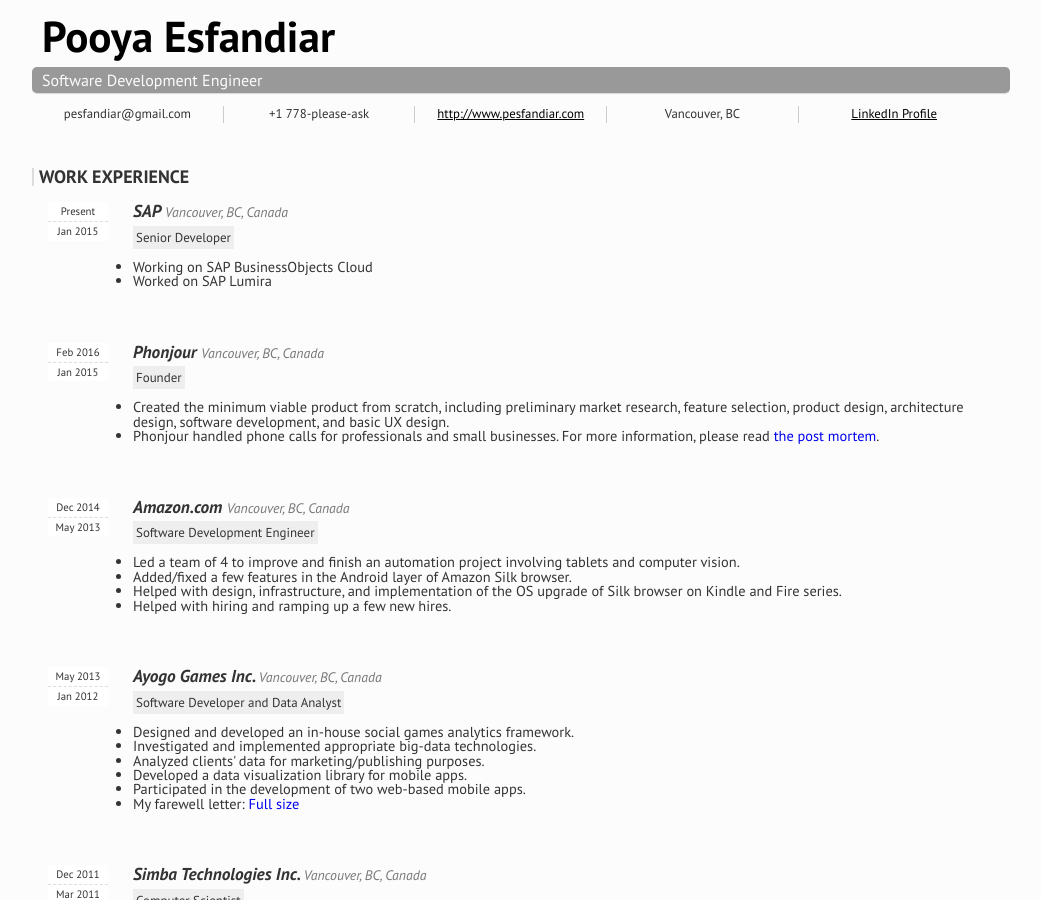
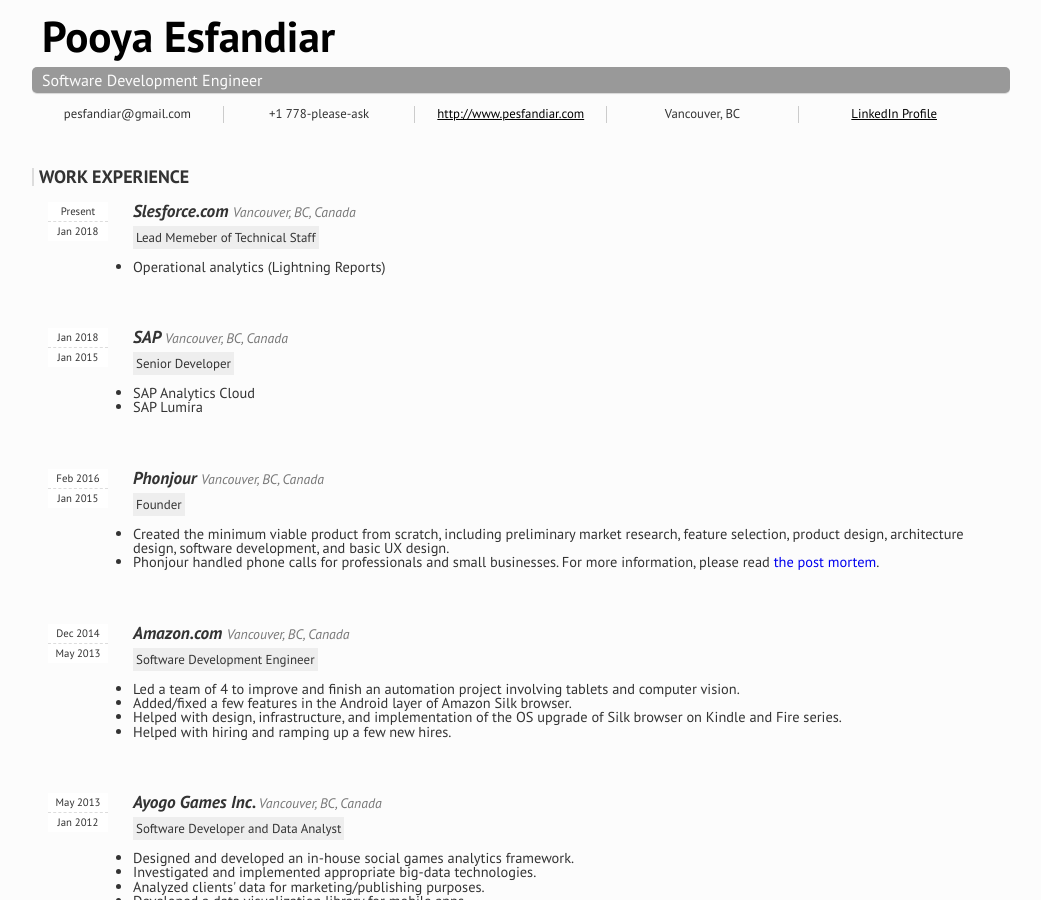
Before and after one commit to pesfandiar/pesfandiar.github.io, a Jekyll site: the page resume.html, which Jekyll copies as it is, in a window 1280 px wide and 900 px high. Shown: the whole window, without its empty margins (119-1160 px from the left). Built offline with Jekyll 4.4.1, drawn with Linux system fonts in a browser that asks for light colours.

Commit message:
Updated resume with Salesforce

```diff
--- a/resume.html
+++ b/resume.html
@@ -20,10 +20,6 @@
     <script src="assets/main/js/modernizr.custom.15550.js"></script>
   </head>
   <body>
-    <!--[if lt IE 7]>
-      <p class="chromeframe">You are using an outdated browser. <a href="http://browsehappy.com/">Upgrade your browser today</a> or <a href="http://www.google.com/chromeframe/?redirect=true">install Google Chrome Frame</a> to better experience this site.</p>
-    <![endif]-->
-
     <header class="vcard">
       <h1 class="fn"><a href="http://www.pesfandiar.com">Pooya Esfandiar</a></h1>
       <h2 class="role">Software Development Engineer</h2>
@@ -46,14 +42,25 @@
     <section id="experience">
       <h1>Work Experience</h1>
       <article>
-        <h1><a href="http://www.sap.com" title="SAP">SAP</a> <span>Vancouver, BC, Canada</span></h1>
-        <h2>Senior Developer</h2>
-        <time datetime="2015-01-01" class="start">Jan 2015</time>
+        <h1><a href="https://www.salesforce.com" title="Salesforce.com">Slesforce.com</a> <span>Vancouver, BC, Canada</span></h1>
+        <h2>Lead Memeber of Technical Staff</h2>
+        <time datetime="2018-01-29" class="start">Jan 2018</time>
         <span class="end">Present</span>
         <p>
           <ul>
-            <li>Working on SAP BusinessObjects Cloud</li>
-            <li>Worked on SAP Lumira</li>
+            <li>Operational analytics (Lightning Reports)</li>
+          </ul>
+        </p>
+      </article>
+      <article>
+        <h1><a href="https://www.sap.com" title="SAP">SAP</a> <span>Vancouver, BC, Canada</span></h1>
+        <h2>Senior Developer</h2>
+        <time datetime="2015-01-01" class="start">Jan 2015</time>
+        <span datetime="2018-01-02" class="end">Jan 2018</span>
+        <p>
+          <ul>
+            <li>SAP Analytics Cloud</li>
+            <li>SAP Lumira</li>
           </ul>
         </p>
       </article>
@@ -70,7 +77,7 @@
         </p>
       </article>
       <article>
-        <h1><a href="http://www.amazon.com" title="Amazon.com">Amazon.com</a> <span>Vancouver, BC, Canada</span></h1>
+        <h1><a href="https://www.amazon.com" title="Amazon.com">Amazon.com</a> <span>Vancouver, BC, Canada</span></h1>
         <h2>Software Development Engineer</h2>
         <time datetime="2013-05-01" class="start">May 2013</time>
         <time datetime="2014-12-01" class="end">Dec 2014</time>
@@ -84,7 +91,7 @@
         </p>
       </article>
       <article>
-        <h1><a href="http://www.ayogo.com" title="Ayogo Games Inc.">Ayogo Games Inc.</a> <span>Vancouver, BC, Canada</span></h1>
+        <h1><a href="https://www.ayogo.com" title="Ayogo Games Inc.">Ayogo Games Inc.</a> <span>Vancouver, BC, Canada</span></h1>
         <h2>Software Developer and Data Analyst</h2>
         <time datetime="2012-01-01" class="start">Jan 2012</time>
         <time datetime="2013-05-01" class="end">May 2013</time>
@@ -100,7 +107,7 @@
         </p>
       </article>
       <article>
-        <h1><a href="http://www.simba.com" title="Simba Technologies Inc.">Simba Technologies Inc.</a> <span>Vancouver, BC, Canada</span></h1>
+        <h1><a href="https://www.simba.com" title="Simba Technologies Inc.">Simba Technologies Inc.</a> <span>Vancouver, BC, Canada</span></h1>
         <h2>Computer Scientist</h2>
         <time datetime="2011-03-01" class="start">Mar 2011</time>
         <time datetime="2011-12-01" class="end">Dec 2011</time>
@@ -113,7 +120,7 @@
         </p>
       </article>
       <article>
-        <h1><a href="http://www.auphansoftware.com" title="Auphan Software Corp.">Auphan Software Corp.</a> <span>Vancouver, BC, Canada</span></h1>
+        <h1><a href="https://www.auphansoftware.com" title="Auphan Software Corp.">Auphan Software Corp.</a> <span>Vancouver, BC, Canada</span></h1>
         <h2>Software Developer</h2>
         <time datetime="2010-07-01" class="start">Jul 2010</time>
         <time datetime="2011-03-01" class="end">Mar 2011</time>
@@ -125,7 +132,7 @@
         </p>
       </article>
       <article>
-        <h1><a href="http://cs.ubc.ca" title="UBC">University of British Columbia</a> <span>Vancouver, BC, Canada</span></h1>
+        <h1><a href="https://cs.ubc.ca" title="UBC">University of British Columbia</a> <span>Vancouver, BC, Canada</span></h1>
         <h2>Research Assistant</h2>
         <time datetime="2010-05-01" class="start">May 2009</time>
         <time datetime="2011-08-31" class="end">Aug 2010</time>
```
